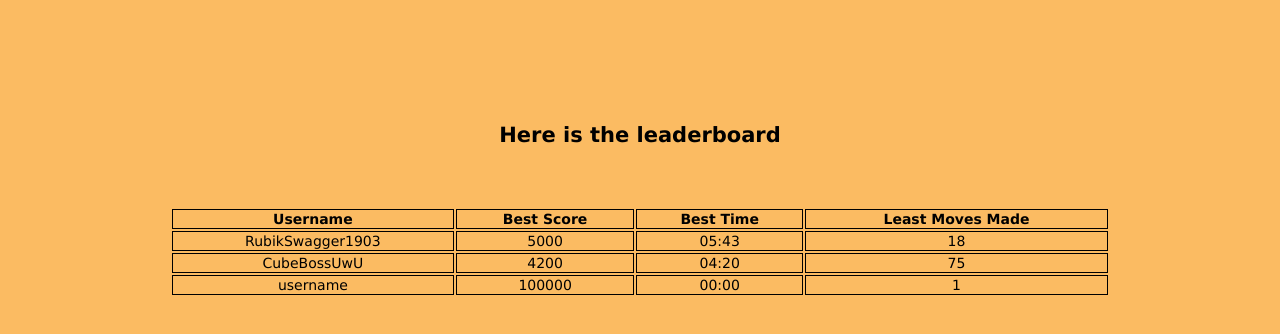
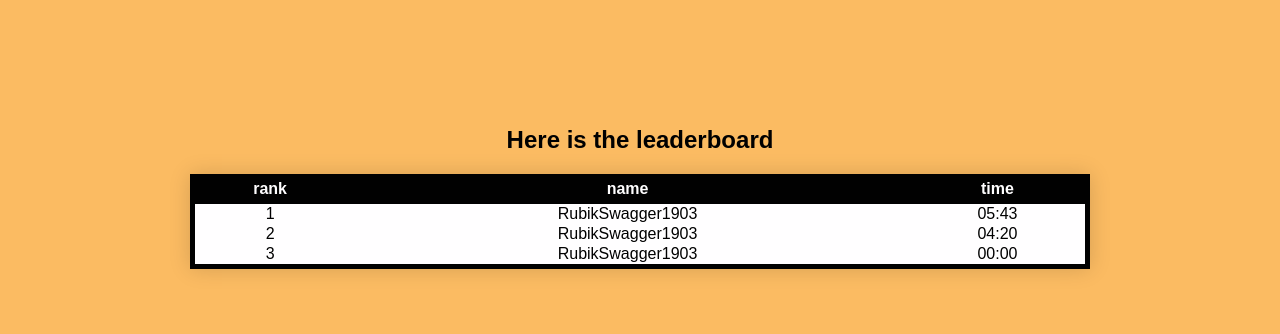
Before and after one commit to ChadleyM/RubixCube, a website built with webpack: page public/leaderboard/leaderboard.html in a window 1280 px wide. Shown: the part 102-436 px from the top of the page. Built offline with nearby package versions, Linux system fonts and the light colour scheme; a web font is replaced by a local one.

Commit message:
leader board

```diff
--- a/public/css/style.css
+++ b/public/css/style.css
@@ -1,10 +1,32 @@
+@import url("https://use.typekit.net/yqu6iya.css");
+
 body {
   margin: 0;
-  font: 14px "Lucida Grande", Helvetica, Arial, sans-serif;
+  font-family: proxima-nova, sans-serif;
+  font: 14px;
 }
 
 h1 {
   text-align: center;
+}
+
+table {
+  width: 100%;
+  max-width: 900px;
+  background-color: #fffeff;
+  border: 5px solid #010101;
+  margin: auto;
+  border-collapse: collapse;
+  box-shadow: 0 0 20px rgba(0, 0, 0, 0.15);
+}
+
+thead {
+  border: 5px solid #010101;
+  background-color: #010101;
+}
+
+th {
+  color: #fffeff;
 }
 
 #game {
@@ -31,11 +53,11 @@ canvas {
   padding: 0;
 }
 
-.logo{
+.logo {
   float: left;
   height: 80px;
   width: 80px;
-  }
+}
 
 .navbar ul {
   height: 100%;
@@ -48,7 +70,7 @@ canvas {
   list-style: none;
 }
 
-.navbar ul li a{
+.navbar ul li a {
   display: block;
   text-decoration: none;
   color: white;
@@ -64,7 +86,7 @@ canvas {
   margin: auto;
 }
 
-.menuBtn{
+.menuBtn {
   position: absolute;
   height: 30px;
   width: 30px;
@@ -76,10 +98,9 @@ canvas {
   justify-content: space-between;
 }
 
-
 /* FOR TABLETS: Ipad, galaxy tab etc */
 @media (max-width: 1040px) {
-  nav ul li a{
+  nav ul li a {
     padding: 1.5rem;
     font-size: 1.5vh;
     text-transform: uppercase;
@@ -92,32 +113,31 @@ canvas {
     display: flex;
   }
 
-  .navbarList li{
+  .navbarList li {
     display: none;
     width: 100%;
     text-align: center;
   }
 
-
-  .navbarListActive li{
+  .navbarListActive li {
     display: absolute;
     width: 100%;
     text-align: center;
     left: 400px;
   }
 
-  .navContainer{
+  .navContainer {
     flex-direction: column;
     align-items: flex-start;
   }
 
-  .navbar ul{
+  .navbar ul {
     width: 100%;
     flex-direction: column;
     text-align: center;
   }
 
-  .navbar ul li a{
+  .navbar ul li a {
     text-align: center;
     padding: 1.5rem;
   }
--- a/public/leaderboard/css/leaderboard-styles.css
+++ /dev/null
@@ -1,8 +0,0 @@
-table {
-    padding: 3em;
-    width: 100%;
-}
-
- th, td {
-     border: 1px solid black;
- }
--- a/public/leaderboard/leaderboard.html
+++ b/public/leaderboard/leaderboard.html
@@ -4,43 +4,46 @@
   <head>
     <title>Leaderboard</title>
     <link rel="stylesheet" type="text/css" href="../css/style.css" />
-    <link rel="stylesheet" type="text/css" href="./css/leaderboard-styles.css">
+    <link
+      rel="stylesheet"
+      type="text/css"
+      href="./css/leaderboard-styles.css"
+    />
     <script type="module" src="../js/Navbar.js" async></script>
-    <meta charset="UTF-8">
-        <meta name="viewport" content="width=device-width, initial-scale=1">
+    <meta charset="UTF-8" />
+    <meta name="viewport" content="width=device-width, initial-scale=1" />
   </head>
-  <body style="background-color: #FBBB62;">
+  <body style="background-color: #fbbb62">
     <!--content-->
-    <header class="navContainer" id="navLocation">
-    </header>
+    <header class="navContainer" id="navLocation"></header>
     <main class="center">
       <section>
         <h1>Here is the leaderboard</h1>
         <table>
+          <thead>
             <tr>
-                  <th>Username</th>
-                  <th>Best Score</th>
-                  <th>Best Time</th>
-                  <th>Least Moves Made</th>
+              <th>rank</th>
+              <th>name</th>
+              <th>time</th>
+            </tr>
+          </thead>
+          <tbody>
+            <tr>
+              <td>1</td>
+              <td>RubikSwagger1903</td>
+              <td>05:43</td>
             </tr>
             <tr>
+              <td>2</td>
               <td>RubikSwagger1903</td>
-                  <td>5000</td>
-                  <td>05:43</td>
-                  <td>18</td>
+              <td>04:20</td>
             </tr>
             <tr>
-                  <td>CubeBossUwU</td>
-                  <td>4200</td>
-                  <td>04:20</td>
-                  <td>75</td>
+              <td>3</td>
+              <td>RubikSwagger1903</td>
+              <td>00:00</td>
             </tr>
-              <tr>
-                  <td>username</td>
-                  <td>100000</td>
-                  <td>00:00</td>
-                  <td>1</td>
-              </tr>
+          </tbody>
         </table>
       </section>
     </main>
```
Lines whose indentation alone changed are shown as unchanged.
